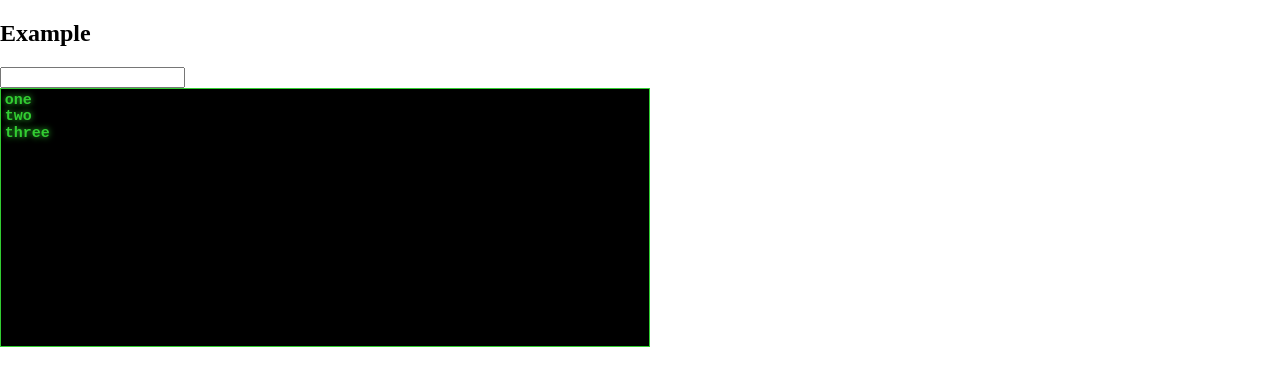
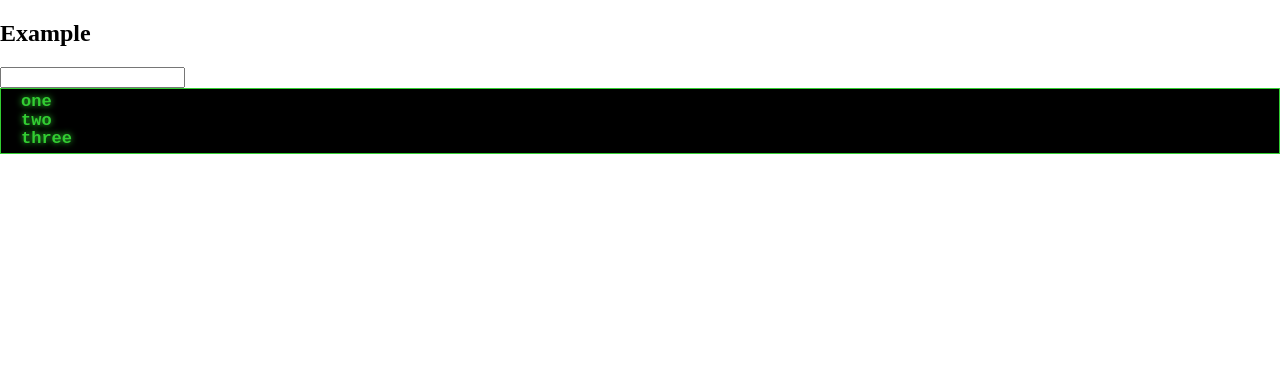
Before and after one commit to darlandieterich/vuejs-retro-console, a Vue app: page / in a window 1280 px wide. Shown: the top 386 px of the page. Built offline with nearby package versions, Linux system fonts and the light colour scheme; the HTML template or start-up script is replaced by a standard one.

Commit message:
Solved problem fullscreen and updated example

```diff
--- a/src/App.vue
+++ b/src/App.vue
@@ -2,7 +2,7 @@
   <div id="app">
     <h2>Example</h2>
     <input type="text" v-model="value" v-on:keyup.enter="insere">
-    <RetroConsole :output="lines" :fullscreen="false" :fontSize="15" :consoleSize="{height:'100px',width:'50%'}"/>
+    <RetroConsole :output="lines" :fullscreen="false" :fontSize="17" :styles="{'padding-left': '20px'}"/>
   </div>
 </template>
 
--- a/src/RetroConsole/index.vue
+++ b/src/RetroConsole/index.vue
@@ -16,10 +16,7 @@ export default {
     },
     styles: {
       type: Object,
-      default: () => ({
-        height: '250px',
-        width: '50%'
-      })
+      default: () => ({})
     },
     fullscreen: {
       type: Boolean,
@@ -54,7 +51,12 @@ export default {
   padding: 0.25em;
 }
 .fullscreen {
-  position: absolute;
+  position: fixed;
   height: 100vh;
+  width: 100%;
+  height: 100%;
+  left: 0;
+  top: 0;
+  z-index: 999;
 }
 </style>
```
